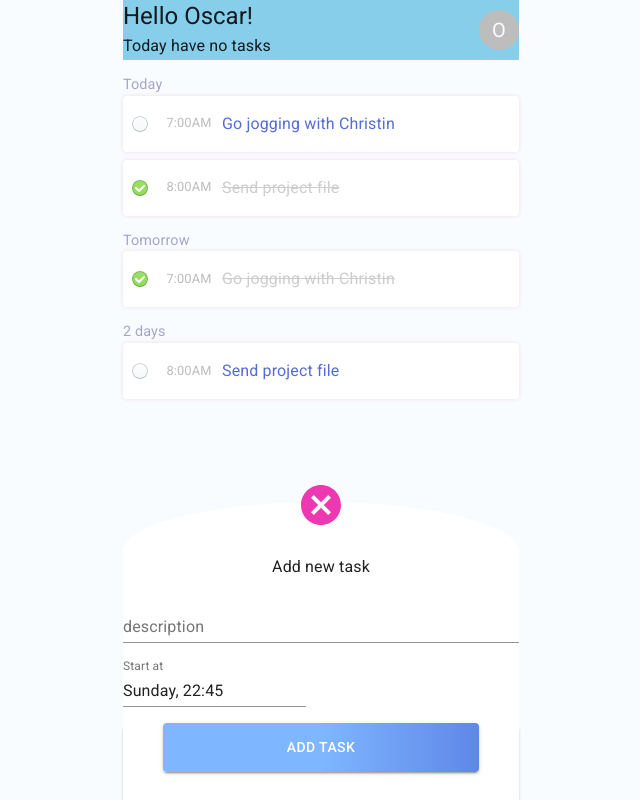
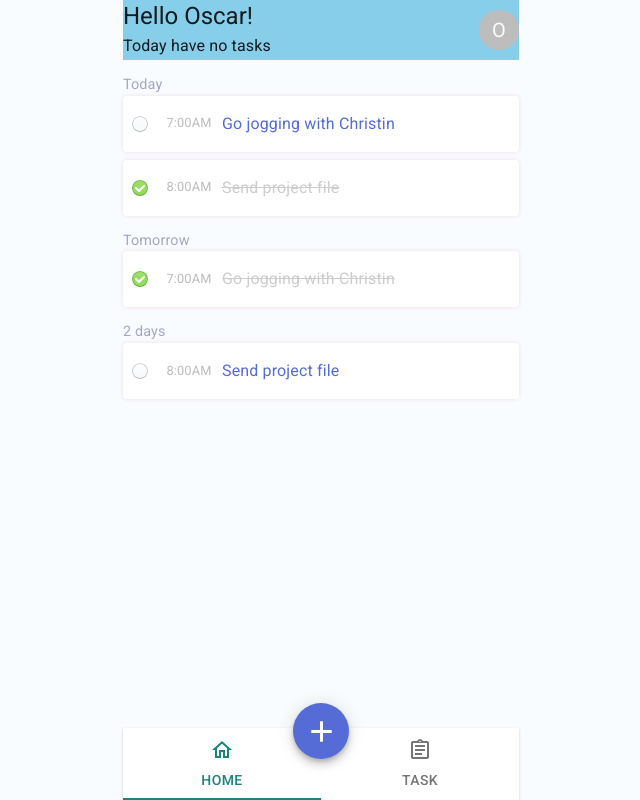
Before and after one commit to oscaramos/todo, a React (Create React App) app: page / in a window 1280 px wide. Shown: the whole page, without its empty margins (319-959 px from the left). Built offline with nearby package versions, Linux system fonts and the light colour scheme.

Commit message:
Now it can open and close the AddTask Dialog

```diff
--- a/src/App.js
+++ b/src/App.js
@@ -32,6 +32,8 @@ function App() {
     },
   ])
 
+  const [openAddTask, setOpenAddTask] = useState(false)
+
   const addTask = (newTask) => {
     const newTasks = [
       ...tasks,
@@ -54,8 +56,14 @@ function App() {
     <Container maxWidth='xs'>
       <Header />
       <Tasks tasks={tasks} toggleCompleted={toggleCompleted}/>
-      <Footer />
-      <AddTaskDialog onSubmit={addTask} />
+      <Footer
+        onOpenAddTaskDialog={() => setOpenAddTask(true)}
+      />
+      <AddTaskDialog
+        open={openAddTask}
+        onSubmit={addTask}
+        onClose={() => setOpenAddTask(false)}
+      />
     </Container>
   )
 }
--- a/src/components/AddTaskDialog.js
+++ b/src/components/AddTaskDialog.js
@@ -72,7 +72,7 @@ const useTaskDialogStyles = makeStyles(() => ({
   }
 }))
 
-function AddTaskDialog({ onSubmit }) {
+function AddTaskDialog({ open, onSubmit, onClose }) {
   const classes = useTaskDialogStyles()
   const [startTime, setStartTime] = useState(new Date())
   const [description, setDescription] = useState('')
@@ -84,12 +84,16 @@ function AddTaskDialog({ onSubmit }) {
     })
   }
 
+  if (!open) {
+    return <></>
+  }
+
   return (
     <div className={classes.mainContainer}>
       <Container maxWidth='xs' style={{ position: 'relative' }}>
         <div className={classes.dialogContainer}>
           <div className={classes.iconCloseContainer}>
-            <IconButton disableRipple className={classes.iconCloseButton}>
+            <IconButton disableRipple className={classes.iconCloseButton} onClick={onClose}>
               <CancelIcon className={classes.iconClose}/>
             </IconButton>
           </div>
--- a/src/components/Footer.js
+++ b/src/components/Footer.js
@@ -24,7 +24,7 @@ const useStyles = makeStyles(() => ({
   }
 }))
 
-const Footer = () => {
+function Footer({ onOpenAddTaskDialog }) {
   const classes = useStyles()
 
   const [value, setValue] = useState(0)
@@ -51,7 +51,7 @@ const Footer = () => {
 
           <Grid container style={{ position: 'absolute', top: -25 }} justify='center'>
             <Grid item>
-              <Fab color='primary' aria-label='add task'>
+              <Fab color='primary' aria-label='add task' onClick={onOpenAddTaskDialog}>
                 <AddIcon fontSize='large' />
               </Fab>
             </Grid>
```
